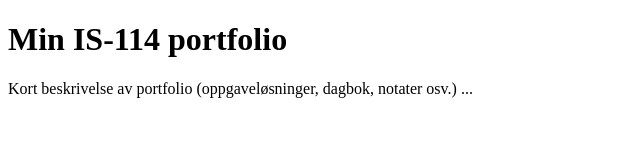
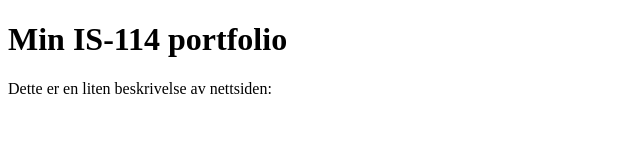
Before and after one commit to erzamalici/erzamalici.github.io, a plain HTML site: page index.html in a window 1280 px wide. Shown: the whole page, without its empty margins (0-640 px from the left). Drawn offline with Linux system fonts and the light colour scheme.

Commit message:
kommentar

```diff
--- a/index.html
+++ b/index.html
@@ -3,10 +3,13 @@
 <head>
 <meta charset="utf-8">
 <meta name="viewport" content="width=device-width, initial-scale=1">
-<title>(Erza Malici)</title>
+<title>Erza Malici</title>
 </head>
 <body>
 <h1>Min IS-114 portfolio</h1>
-<p>Kort beskrivelse av portfolio (oppgaveløsninger, dagbok, notater osv.) ...
+<p>Dette er en liten beskrivelse av nettsiden: </p>
 </body>
 </html>
+
+
+<!--dette er en kommentar-->
```
Also changed, not shown: erza.html (added, +8 -0 lines).
